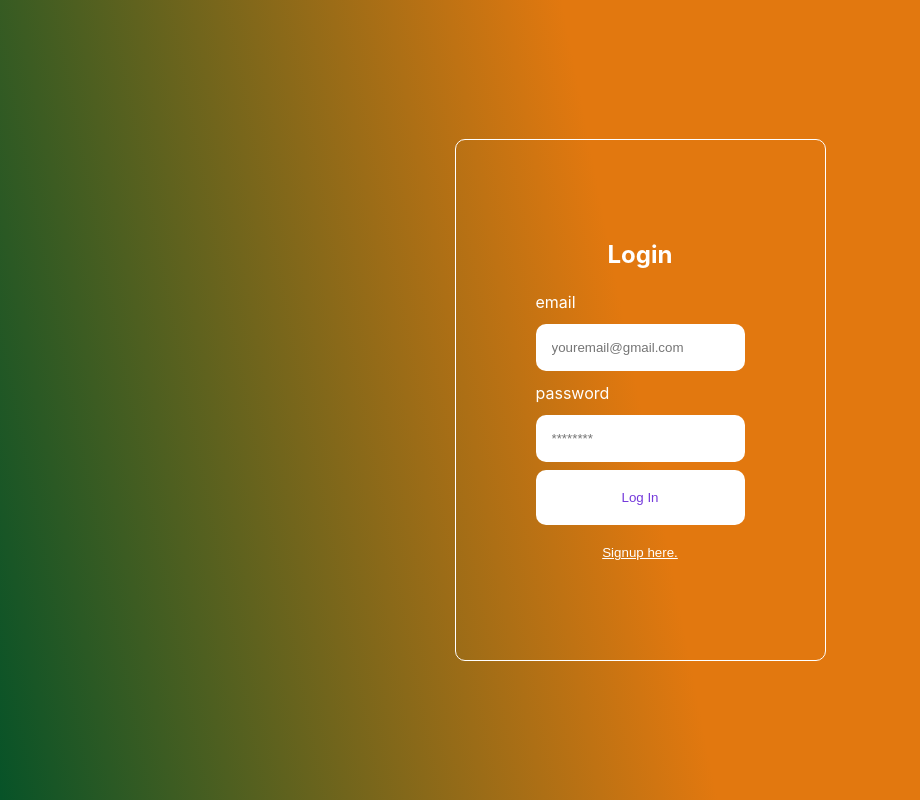
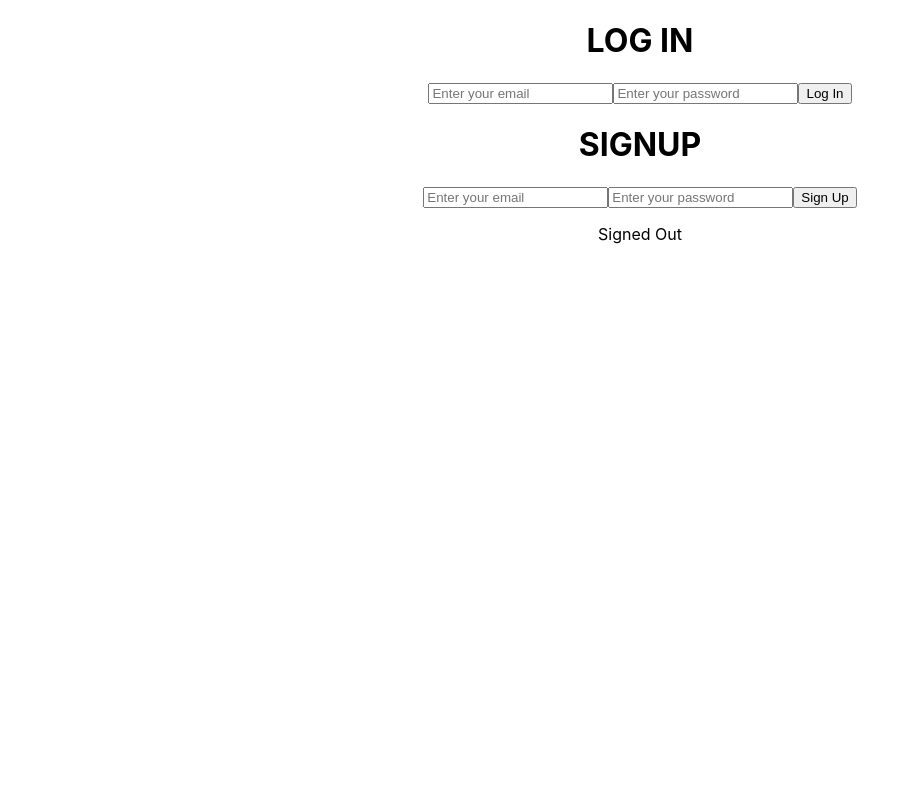
Before and after one commit to FaizAmin99/React-Application, a React (Create React App) app: page / in a window 1280 px wide. Shown: the whole page, without its empty margins (0-920 px from the left). Built offline with nearby package versions, Linux system fonts and the light colour scheme; no server answers.

Commit message:
Firebase-Auth

```diff
--- a/package.json
+++ b/package.json
@@ -6,6 +6,7 @@
     "@testing-library/jest-dom": "^5.16.5",
     "@testing-library/react": "^13.4.0",
     "@testing-library/user-event": "^13.5.0",
+    "firebase": "^9.22.1",
     "react": "^18.2.0",
     "react-dom": "^18.2.0",
     "react-scripts": "5.0.1",
--- a/src/App.css
+++ b/src/App.css
@@ -1,50 +1,38 @@
 .App {
   text-align: center;
-  display: flex;
-  min-height: 100vh;
-  align-items: center;
-  justify-content: center;
-  color: white;
-  background-image: linear-gradient(79deg, #075328, #e2780f 50%);
 }
 
-.auth-form-container, .login-form, .register-form {
-  display: flex;
-  flex-direction: column;
+.App-logo {
+  height: 40vmin;
+  pointer-events: none;
 }
 
-@media screen and (min-width: 600px) {
-  .auth-form-container {
-    padding: 5rem;
-    border: 1px solid white;
-    border-radius: 10px;
-    margin: 0.5rem;
+@media (prefers-reduced-motion: no-preference) {
+  .App-logo {
+    animation: App-logo-spin infinite 20s linear;
   }
 }
 
-label {
-  text-align: left;
-  padding: 0.25rem 0;
+.App-header {
+  background-color: #282c34;
+  min-height: 100vh;
+  display: flex;
+  flex-direction: column;
+  align-items: center;
+  justify-content: center;
+  font-size: calc(10px + 2vmin);
+  color: white;
 }
 
-input {
-  margin: 0.5rem 0;
-  padding: 1rem;
-  border: none;
-  border-radius: 10px;
+.App-link {
+  color: #61dafb;
 }
 
-button {
-  border: none;
-  background-color: white;
-  padding: 20px;
-  border-radius: 10px;
-  cursor: pointer;
-  color: #7439db;
+@keyframes App-logo-spin {
+  from {
+    transform: rotate(0deg);
+  }
+  to {
+    transform: rotate(360deg);
+  }
 }
-
-.link-btn {
-  background: none;
-  color: white;
-  text-decoration: underline;
-}
--- a/src/App.js
+++ b/src/App.js
@@ -1,21 +1,15 @@
-import React, { useState } from "react";
 import logo from './logo.svg';
 import './App.css';
-import { Login } from "./Login";
-import { Signup } from "./Signup";
+import SignIn from './components/auth/SignIn';
+import SignUp from './components/auth/SignUp';
+import AuthDetails from './components/AuthDetails';
 
 function App() {
-  const [currentForm, setCurrentForm] = useState('login');
-
-  const toggleForm = (formName) => {
-    setCurrentForm(formName);
-  }
-
   return (
     <div className="App">
-      {
-        currentForm === "login" ? <Login onFormSwitch={toggleForm} /> : <Signup onFormSwitch={toggleForm} />
-      }
+      <SignIn />
+      <SignUp />
+      <AuthDetails />
     </div>
   );
 }
--- a/src/Login.jsx
+++ /dev/null
@@ -1,25 +0,0 @@
-import React, { useState } from "react";
-
-export const Login = (props) => {
-    const [email, setEmail] = useState('');
-    const [pass, setPass] = useState('');
-
-    const handleSubmit = (e) => {
-        e.preventDefault();
-        console.log(email);
-    }
-
-    return (
-        <div className="auth-form-container">
-            <h2>Login</h2>
-            <form className="login-form" onSubmit={handleSubmit}>
-                <label htmlFor="email">email</label>
-                <input value={email} onChange={(e) => setEmail(e.target.value)}type="email" placeholder="youremail@gmail.com" id="email" name="email" />
-                <label htmlFor="password">password</label>
-                <input value={pass} onChange={(e) => setPass(e.target.value)} type="password" placeholder="********" id="password" name="password" />
-                <button type="submit">Log In</button>
-            </form>
-            <button className="link-btn" onClick={() => props.onFormSwitch('register')}>Signup here.</button>
-        </div>
-    )
-}
--- a/src/Signup.jsx
+++ /dev/null
@@ -1,28 +0,0 @@
-import React, { useState } from "react";
-
-export const Signup = (props) => {
-    const [email, setEmail] = useState('');
-    const [pass, setPass] = useState('');
-    const [name, setName] = useState('');
-
-    const handleSubmit = (e) => {
-        e.preventDefault();
-        console.log(email);
-    }
-
-    return (
-        <div className="auth-form-container">
-            <h2>Signup</h2>
-        <form className="signup-form" onSubmit={handleSubmit}>
-            <label htmlFor="name">Full name</label>
-            <input value={name} name="name" onChange={(e) => setName(e.target.value)} id="name" placeholder="Full Name" />
-            <label htmlFor="email">email</label>
-            <input value={email} onChange={(e) => setEmail(e.target.value)}type="email" placeholder="youremail@gmail.com" id="email" name="email" />
-            <label htmlFor="password">password</label>
-            <input value={pass} onChange={(e) => setPass(e.target.value)} type="password" placeholder="********" id="password" name="password" />
-            <button type="submit">Log In</button>
-        </form>
-        <button className="link-btn" onClick={() => props.onFormSwitch('login')}>Already have an account? Login here.</button>
-    </div>
-    )
-}
--- /dev/null
+++ b/src/components/AuthDetails.jsx
@@ -0,0 +1,44 @@
+import { onAuthStateChanged, signOut } from "firebase/auth";
+import React, { useEffect, useState } from "react";
+import { auth } from "../firebase";
+
+const AuthDetails = () => {
+  const [authUser, setAuthUser] = useState(null);
+
+  useEffect(() => {
+    const listen = onAuthStateChanged(auth, (user) => {
+      if (user) {
+        setAuthUser(user);
+      } else {
+        setAuthUser(null);
+      }
+    });
+
+    return () => {
+      listen();
+    };
+  }, []);
+
+  const userSignOut = () => {
+    signOut(auth)
+      .then(() => {
+        console.log("sign out successful");
+      })
+      .catch((error) => console.log(error));
+  };
+
+  return (
+    <div>
+      {authUser ? (
+        <>
+          <p>{`Signed In as ${authUser.email}`}</p>
+          <button onClick={userSignOut}>Sign Out</button>
+        </>
+      ) : (
+        <p>Signed Out</p>
+      )}
+    </div>
+  );
+};
+
+export default AuthDetails;
--- /dev/null
+++ b/src/components/auth/SignIn.jsx
@@ -0,0 +1,42 @@
+import { signInWithEmailAndPassword } from "firebase/auth";
+import React, { useState } from "react";
+import { auth } from "../../firebase";
+
+const SignIn = () => {
+  const [email, setEmail] = useState("");
+  const [password, setPassword] = useState("");
+
+  const signIn = (e) => {
+    e.preventDefault();
+    signInWithEmailAndPassword(auth, email, password)
+      .then((userCredential) => {
+        console.log(userCredential);
+      })
+      .catch((error) => {
+        console.log(error);
+      });
+  };
+
+  return (
+    <div className="sign-in-container">
+      <form onSubmit={signIn}>
+        <h1>LOG IN</h1>
+        <input
+          type="email"
+          placeholder="Enter your email"
+          value={email}
+          onChange={(e) => setEmail(e.target.value)}
+        ></input>
+        <input
+          type="password"
+          placeholder="Enter your password"
+          value={password}
+          onChange={(e) => setPassword(e.target.value)}
+        ></input>
+        <button type="submit">Log In</button>
+      </form>
+    </div>
+  );
+};
+
+export default SignIn;
--- /dev/null
+++ b/src/components/auth/SignUp.jsx
@@ -0,0 +1,42 @@
+import { createUserWithEmailAndPassword } from "firebase/auth";
+import React, { useState } from "react";
+import { auth } from "../../firebase";
+
+const SignUp = () => {
+  const [email, setEmail] = useState("");
+  const [password, setPassword] = useState("");
+
+  const signUp = (e) => {
+    e.preventDefault();
+    createUserWithEmailAndPassword(auth, email, password)
+      .then((userCredential) => {
+        console.log(userCredential);
+      })
+      .catch((error) => {
+        console.log(error);
+      });
+  };
+
+  return (
+    <div className="sign-in-container">
+      <form onSubmit={signUp}>
+        <h1>SIGNUP</h1>
+        <input
+          type="email"
+          placeholder="Enter your email"
+          value={email}
+          onChange={(e) => setEmail(e.target.value)}
+        ></input>
+        <input
+          type="password"
+          placeholder="Enter your password"
+          value={password}
+          onChange={(e) => setPassword(e.target.value)}
+        ></input>
+        <button type="submit">Sign Up</button>
+      </form>
+    </div>
+  );
+};
+
+export default SignUp;
--- /dev/null
+++ b/src/firebase.js
@@ -0,0 +1,25 @@
+// Import the functions you need from the SDKs you need
+import { initializeApp } from "firebase/app";
+import { getAnalytics } from "firebase/analytics";
+import { getAuth } from "firebase/auth";
+// TODO: Add SDKs for Firebase products that you want to use
+// https://firebase.google.com/docs/web/setup#available-libraries
+
+// Your web app's Firebase configuration
+// For Firebase JS SDK v7.20.0 and later, measurementId is optional
+const firebaseConfig = {
+  apiKey: "AIzaSyBsb6WVyC4om4G8KYGNNIBSBe97A_M7W14",
+  authDomain: "dymax-react.firebaseapp.com",
+  projectId: "dymax-react",
+  storageBucket: "dymax-react.appspot.com",
+  messagingSenderId: "1001720552755",
+  appId: "1:1001720552755:web:1ffc2b2118f0ae58da3246",
+  measurementId: "G-8DQVC0J8YV"
+};
+
+// Initialize Firebase
+const app = initializeApp(firebaseConfig);
+const analytics = getAnalytics(app);
+const auth = getAuth(app);
+
+export { auth };
```
Also changed, not shown: 1 other file (tests, documents, lock files or other folders).
